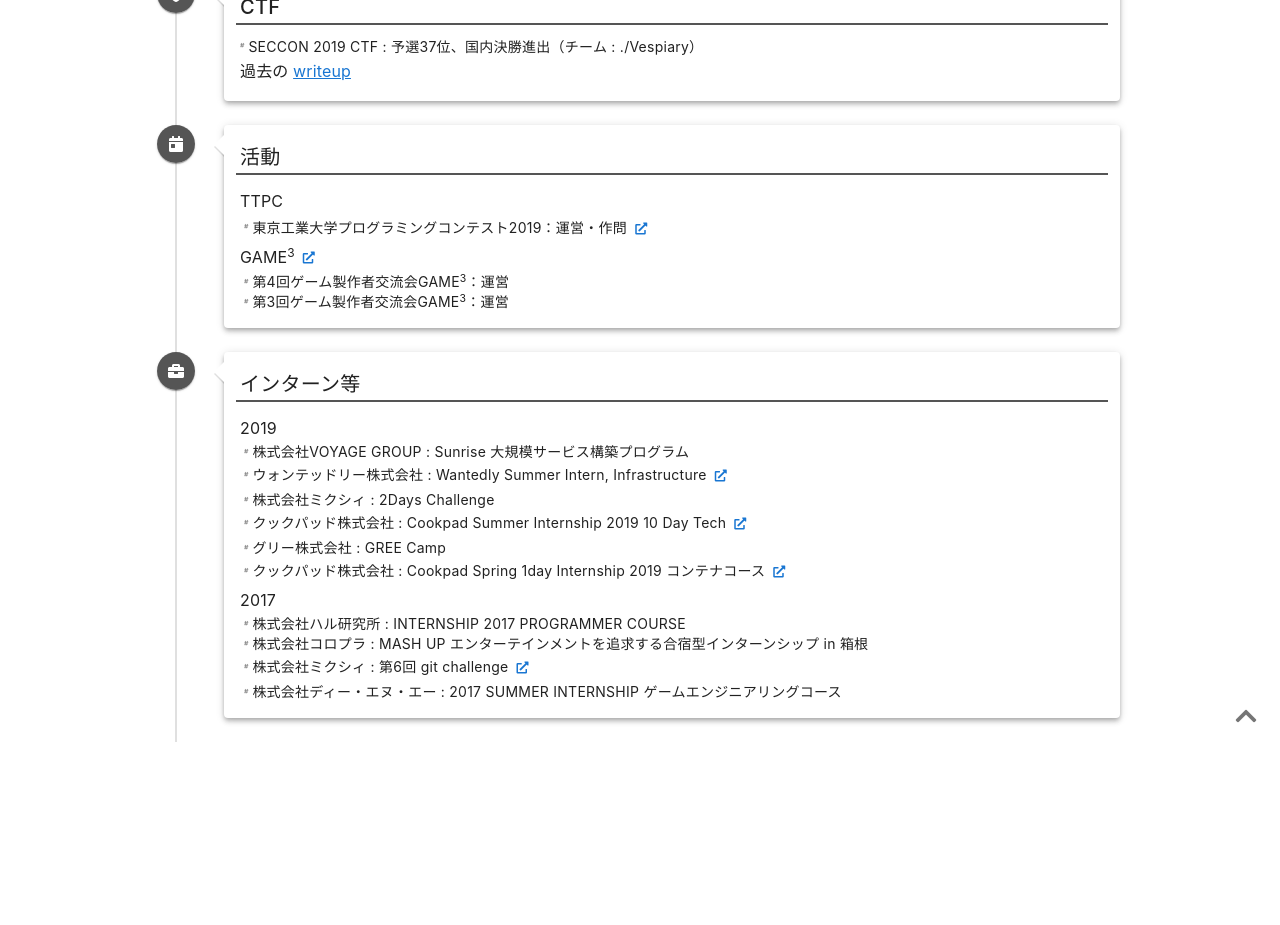
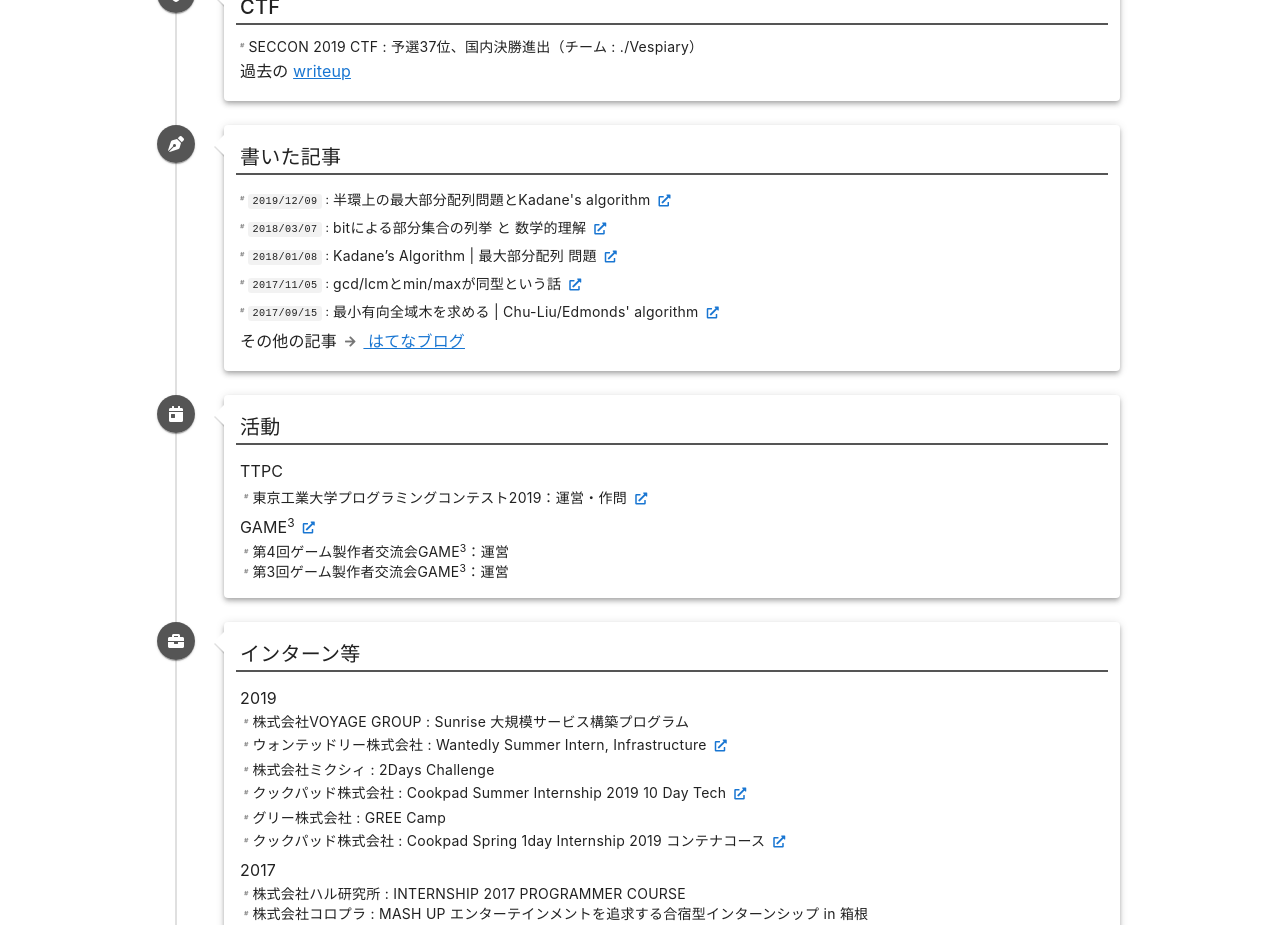
Before and after one commit to arkark/portfolio, a Vue app: page / in a window 1280 px wide. Shown: the part 5820-6745 px from the top of the page. Before the commit the page ends 6562 px from the top, so only its background shows below. Built offline with nearby package versions, Linux system fonts and the light colour scheme; a web font is replaced by a local one.

Commit message:
Add AboutArticle

```diff
--- a/src/components/about/About.vue
+++ b/src/components/about/About.vue
@@ -17,6 +17,7 @@
           <about-compro></about-compro>
           <about-marathon></about-marathon>
           <about-ctf></about-ctf>
+          <about-article></about-article>
           <about-activity></about-activity>
           <about-intern></about-intern>
         </v-timeline>
@@ -32,6 +33,7 @@ import AboutSkill from "@/components/about/AboutSkill";
 import AboutCompro from "@/components/about/AboutCompro";
 import AboutMarathon from "@/components/about/AboutMarathon";
 import AboutCtf from "@/components/about/AboutCtf";
+import AboutArticle from "@/components/about/AboutArticle";
 import AboutActivity from "@/components/about/AboutActivity";
 import AboutIntern from "@/components/about/AboutIntern";
 
@@ -43,6 +45,7 @@ export default {
     AboutCompro,
     AboutMarathon,
     AboutCtf,
+    AboutArticle,
     AboutActivity,
     AboutIntern
   }
--- /dev/null
+++ b/src/components/about/AboutArticle.vue
@@ -0,0 +1,58 @@
+<template>
+  <v-timeline-item :color="'#555'" fill-dot>
+    <template v-slot:icon>
+      <v-icon small dark>fas fa-pen-nib</v-icon>
+    </template>
+    <v-card class="elevation-4">
+      <v-card-title class="pb-0">書いた記事</v-card-title>
+      <v-divider
+        class="py-0 mx-3"
+        style="border-width: 1px; border-color: #555;"
+      ></v-divider>
+      <v-card-text class="pt-3 subtitle-1 text--primary">
+        <p v-for="(item, index) in items" :key="index" class="mb-0 body-2">
+          <itemize-icon></itemize-icon>
+          <span class="caption">
+            <code>{{ item.date }}</code>
+            :
+          </span>
+          <span>{{ item.label }}</span>
+          <span v-if="'url' in item">
+            <v-btn
+              :href="item.url"
+              target="_blank"
+              rel="noopener noreferrer"
+              color="primary"
+              icon
+              text
+              small
+            >
+              <v-icon size="12px">fas fa-external-link-alt</v-icon>
+            </v-btn>
+          </span>
+        </p>
+        <p class="mb-0">
+          <span>その他の記事</span>
+          <v-icon x-small class="mx-2">fas fa-arrow-right</v-icon>
+          <a href="https://ark4rk.hatenablog.com/archive/category/CTF">
+            はてなブログ
+          </a>
+        </p>
+      </v-card-text>
+    </v-card>
+  </v-timeline-item>
+</template>
+
+<script>
+import ItemizeIcon from "@/components/about/ItemizeIcon";
+import articleList from "@/data/article";
+
+export default {
+  data: function() {
+    return {
+      items: articleList
+    };
+  },
+  components: { ItemizeIcon }
+};
+</script>
--- /dev/null
+++ b/src/data/article.js
@@ -0,0 +1,27 @@
+export default [
+  {
+    date: "2019/12/09",
+    label: "半環上の最大部分配列問題とKadane's algorithm",
+    url: "https://ark4rk.hatenablog.com/entry/2019/12/09/004518"
+  },
+  {
+    date: "2018/03/07",
+    label: "bitによる部分集合の列挙 と 数学的理解",
+    url: "https://ark4rk.hatenablog.com/entry/2018/03/07/230257"
+  },
+  {
+    date: "2018/01/08",
+    label: "Kadane’s Algorithm | 最大部分配列 問題",
+    url: "https://ark4rk.hatenablog.com/entry/2018/01/08/002508"
+  },
+  {
+    date: "2017/11/05",
+    label: "gcd/lcmとmin/maxが同型という話",
+    url: "https://ark4rk.hatenablog.com/entry/2017/11/05/190042"
+  },
+  {
+    date: "2017/09/15",
+    label: "最小有向全域木を求める | Chu-Liu/Edmonds' algorithm",
+    url: "https://ark4rk.hatenablog.com/entry/2017/09/15/011937"
+  }
+];
```
